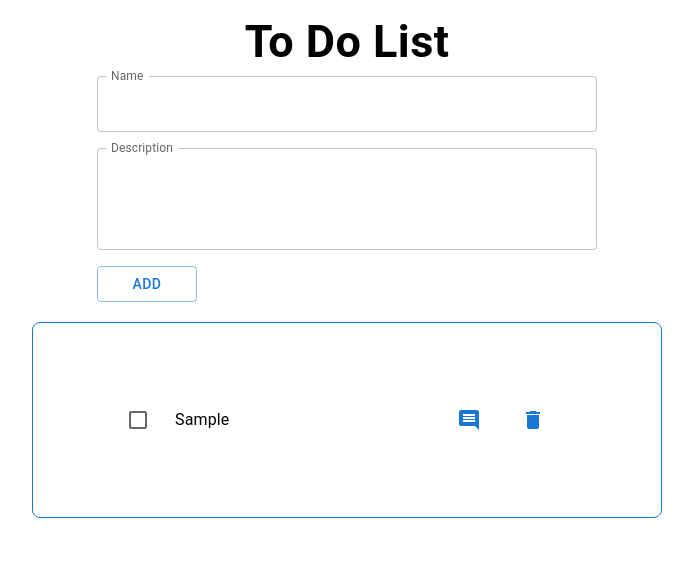
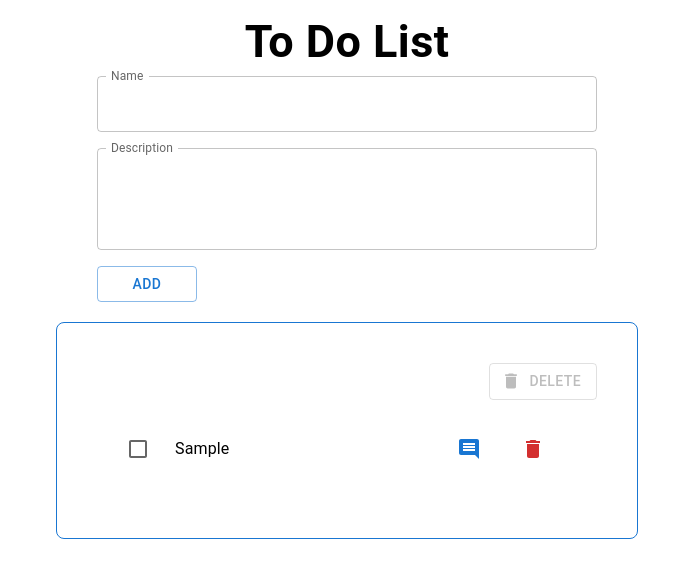
Before and after one commit to MdMorsedAlam/QuadB-ToDo-List, a React (Vite) app: page / in a window 1280 px wide. Both pictures are taken after typing "Sample", "Sample" into the empty fields and a click on the button "ADD". Shown: the top 578 px of the page, without its empty margins (293-986 px from the left). Built offline with nearby package versions, Linux system fonts and the light colour scheme.

Commit message:
Multiple Delete Done

```diff
--- a/src/components/TaskList/TaskList.jsx
+++ b/src/components/TaskList/TaskList.jsx
@@ -7,7 +7,10 @@ import CommentIcon from "@mui/icons-material/Comment";
 import DeleteIcon from "@mui/icons-material/Delete";
 import { Box, Button, Tooltip, Typography } from "@mui/material";
 import { useDispatch, useSelector } from "react-redux";
-import { removeSingleTask } from "../../redux/features/tasks/taskSlice";
+import {
+  removeMultipleTasks,
+  removeSingleTask,
+} from "../../redux/features/tasks/taskSlice";
 import TaskDetails from "./TaskDetails";
 
 const TaskList = () => {
@@ -33,6 +36,10 @@ const TaskList = () => {
     setTaskId(id);
     setOpen(true);
   };
+  const handelMultipleDelete = () => {
+    dispatch(removeMultipleTasks(checked));
+    setChecked([]);
+  };
 
   return (
     <Box
@@ -42,22 +49,47 @@ const TaskList = () => {
         justifyContent: "center",
       }}
     >
-      <List
+      <Box
         sx={{
           width: "100%",
           maxWidth: 500,
           border: "1px solid #1976D2",
-          padding: 8,
+          padding: 5,
           borderRadius: "8px",
           bgcolor: "background.paper",
         }}
       >
+        <Box
+          sx={{
+            display: "flex",
+            justifyContent: "space-between",
+            justifyItems: "center",
+          }}
+        >
+          <Typography>
+            {checked.length > 0 ? `${checked.length} Item Selected` : ""}
+          </Typography>
+          <Button
+            disabled={checked.length < 2}
+            variant="outlined"
+            color="error"
+            startIcon={<DeleteIcon />}
+            onClick={handelMultipleDelete}
+          >
+            Delete
+          </Button>
+        </Box>
+        <List
+          sx={{
+            paddingY: 2,
+          }}
+        >
           {tasks.map((task) => (
-          <ListItem key={task}>
+            <ListItem key={task.id}>
               <ListItemButton
                 sx={{ display: "flex", justifyContent: "space-between" }}
                 role={undefined}
-              onClick={handleToggle(task)}
+                onClick={handleToggle(task.id)}
                 dense
               >
                 <Box
@@ -70,7 +102,7 @@ const TaskList = () => {
                 >
                   <Checkbox
                     edge="start"
-                  checked={checked.indexOf(task) !== -1}
+                    checked={checked.indexOf(task.id) !== -1}
                     tabIndex={-1}
                     disableRipple
                   />
@@ -83,7 +115,10 @@ const TaskList = () => {
                     </Tooltip>
                   </Button>
 
-                <Button onClick={() => dispatch(removeSingleTask(task.id))}>
+                  <Button
+                    color="error"
+                    onClick={() => dispatch(removeSingleTask(task.id))}
+                  >
                     <Tooltip title="Delete" placement="top">
                       <DeleteIcon />
                     </Tooltip>
@@ -95,6 +130,7 @@ const TaskList = () => {
           ))}
         </List>
       </Box>
+    </Box>
   );
 };
 
--- a/src/redux/features/tasks/taskSlice.js
+++ b/src/redux/features/tasks/taskSlice.js
@@ -32,7 +32,18 @@ const taskSlice = createSlice({
       const updatedTasksListString = JSON.stringify(updatedTasksList);
       localStorage.setItem("tasksData", updatedTasksListString);
     },
+    removeMultipleTasks: (state, { payload }) => {
+      state.tasks = state.tasks.filter((item) => !payload.includes(item.id));
+      const tasksListString = localStorage.getItem("tasksData");
+      const tasksList = JSON.parse(tasksListString);
+      const updatedTasksList = tasksList.filter(
+        (item) => !payload.includes(item.id)
+      );
+      const updatedTasksListString = JSON.stringify(updatedTasksList);
+      localStorage.setItem("tasksData", updatedTasksListString);
+    },
   },
 });
-export const { addTask, removeSingleTask } = taskSlice.actions;
+export const { addTask, removeSingleTask, removeMultipleTasks } =
+  taskSlice.actions;
 export default taskSlice.reducer;
```
Lines whose indentation alone changed are shown as unchanged.
